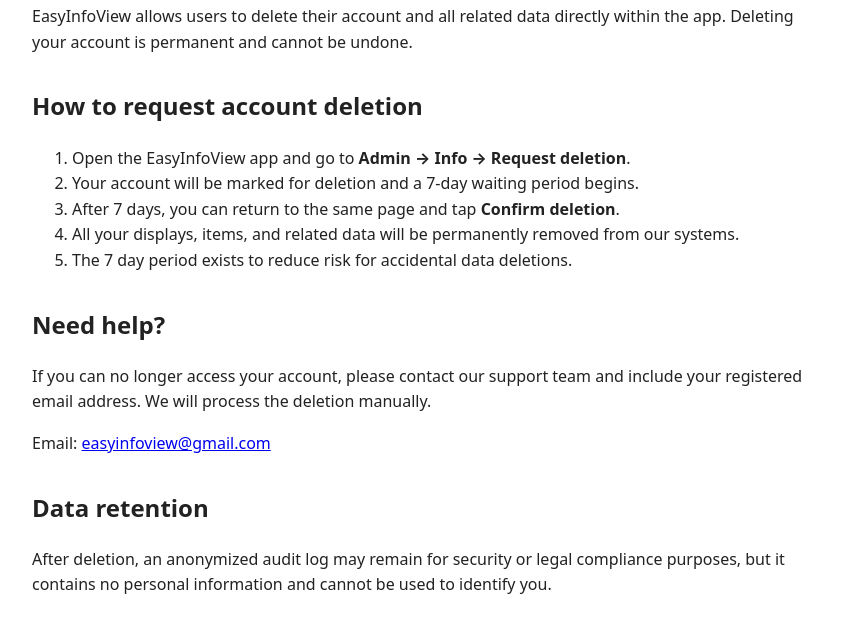
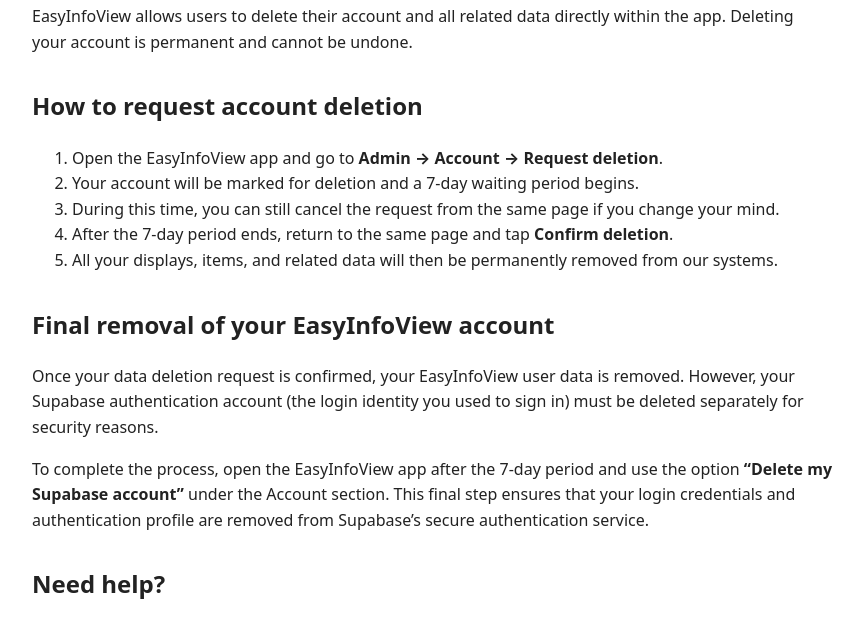
Before and after one commit to ismosy/easyinfoview-site, a plain HTML site: page account_deletion.html in a window 1280 px wide. Shown: the part 138-759 px from the top of the page, without its empty margins (208-1071 px from the left). Drawn offline with Linux system fonts and the light colour scheme.

Commit message:
Revise account deletion instructions and details
Updated the account deletion process with clearer instructions and added a section about removing the Supabase authentication account.

```diff
--- a/account_deletion.html
+++ b/account_deletion.html
@@ -39,28 +39,45 @@
   <section>
     <h2>How to request account deletion</h2>
     <ol>
-      <li>Open the EasyInfoView app and go to <strong>Admin → Info → Request deletion</strong>.</li>
+      <li>Open the EasyInfoView app and go to <strong>Admin → Account → Request deletion</strong>.</li>
       <li>Your account will be marked for deletion and a 7-day waiting period begins.</li>
-      <li>After 7 days, you can return to the same page and tap <strong>Confirm deletion</strong>.</li>
-      <li>All your displays, items, and related data will be permanently removed from our systems.</li>
-      <li>The 7 day period exists to reduce risk for accidental data deletions.</li>
+      <li>During this time, you can still cancel the request from the same page if you change your mind.</li>
+      <li>After the 7-day period ends, return to the same page and tap <strong>Confirm deletion</strong>.</li>
+      <li>
+        All your displays, items, and related data will then be permanently removed from our systems.
+      </li>
     </ol>
+  </section>
+
+  <section>
+    <h2>Final removal of your EasyInfoView account</h2>
+    <p>
+      Once your data deletion request is confirmed, your EasyInfoView user data is removed.
+      However, your Supabase authentication account (the login identity you used to sign in) must be
+      deleted separately for security reasons.
+    </p>
+    <p>
+      To complete the process, open the EasyInfoView app after the 7-day period and use the option
+      <strong>“Delete my Supabase account”</strong> under the Account section.
+      This final step ensures that your login credentials and authentication profile are removed
+      from Supabase’s secure authentication service.
+    </p>
   </section>
 
   <section>
     <h2>Need help?</h2>
     <p>
-      If you can no longer access your account, please contact our support team and include your registered
-      email address. We will process the deletion manually.
+      If you no longer have access to your account, please contact our support team with your
+      registered email address. We will verify your identity and process the deletion manually.
     </p>
-    <p>Email: <a href="mailto:easyinfoview@gmail.com">easyinfoview@gmail.com</a></p>
+    <p>Email: <a href="mailto:support@easyinfoview.com">support@easyinfoview.com</a></p>
   </section>
 
   <section>
     <h2>Data retention</h2>
     <p>
-      After deletion, an anonymized audit log may remain for security or legal compliance purposes, but
-      it contains no personal information and cannot be used to identify you.
+      After deletion, a minimal anonymized audit log may remain for security or legal compliance
+      purposes. This record contains no personal data and cannot be used to identify you.
     </p>
   </section>
 
```
